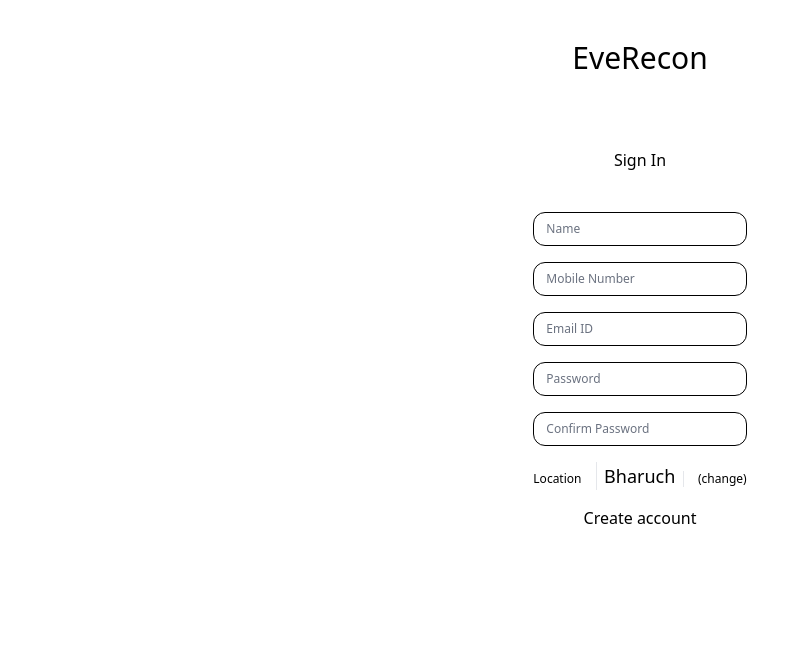
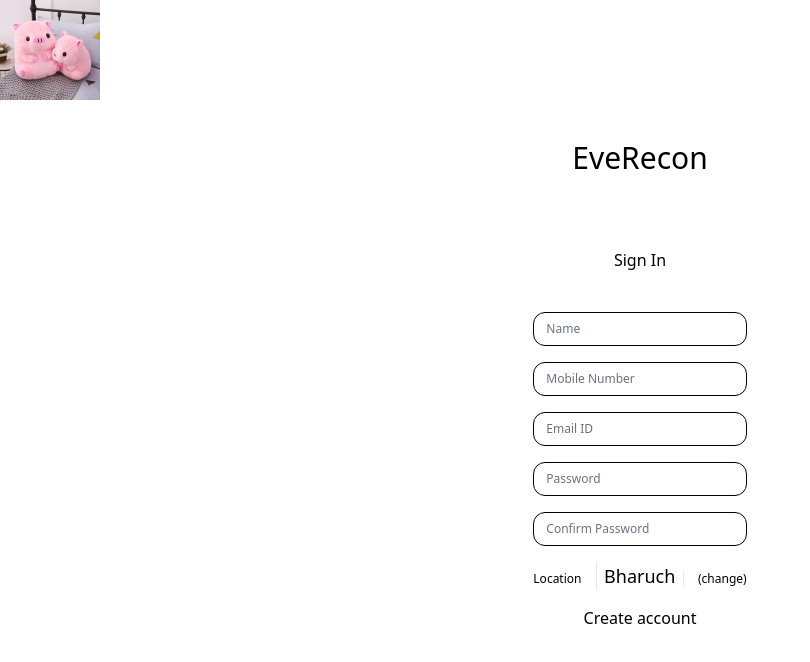
Before and after one commit to pracheejaviya1/everecon-frontend, a Gatsby site: page / in a window 1280 px wide. Shown: the whole page, without its empty margins (0-810 px from the left). Built offline with nearby package versions, Linux system fonts and the light colour scheme; Gatsby itself is replaced by a stand-in of ours.

Commit message:
jpg image support added

```diff
--- a/src/components/landing.tsx
+++ b/src/components/landing.tsx
@@ -1,11 +1,14 @@
 import React from 'react';
 import Login from './login';
+import plushie from '../assets/Images/default.jpg';
 
 export default function Landing() {
   return (
-    // <div style={{ height: '100px', width: '100px' }}>
-    //   <img src='./assets/Images/default.jpg' alt='piggy plushie' />
-    // </div>
-    <Login />
+    <div>
+      <div style={{ height: '100px', width: '100px' }}>
+        <img src={plushie} alt='piggy plushie' />
+      </div>
+      <Login />
+    </div>
   );
 }
--- a/src/components/login.tsx
+++ b/src/components/login.tsx
@@ -1,7 +1,7 @@
 import React from 'react';
 
 export default function Login() {
-  const input_class: string =
+  const input_class =
     'border-black text-xs block w-full my-4 rounded-xl';
   return (
     <div className='flex flex-col items-center h-screen mx-auto w-1/3'>
--- /dev/null
+++ b/src/index.d.ts
@@ -0,0 +1 @@
+declare module '*.jpg';
```
